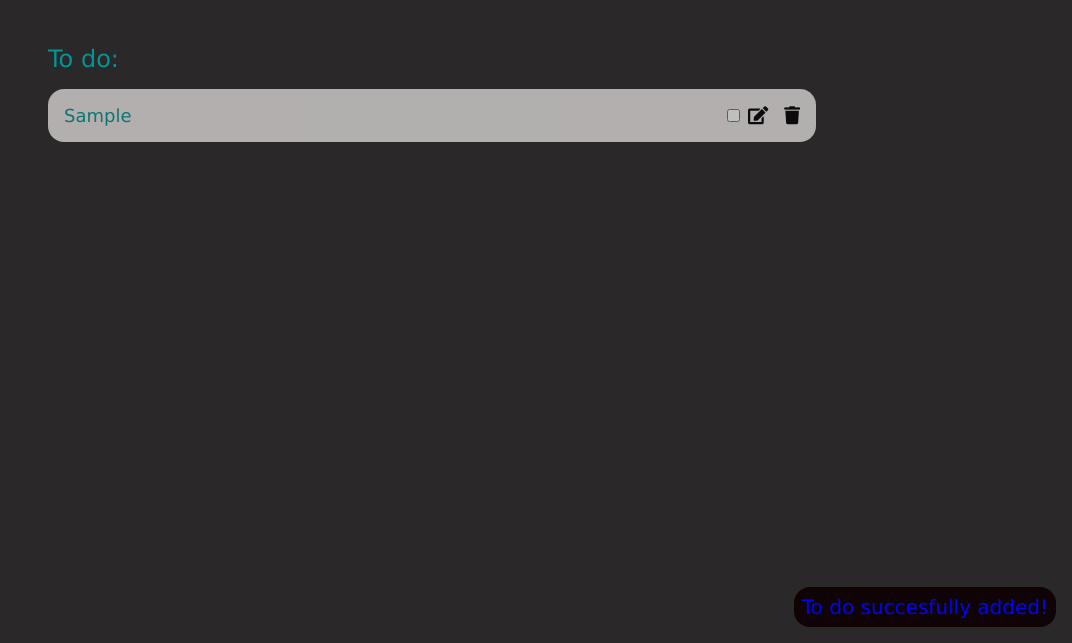
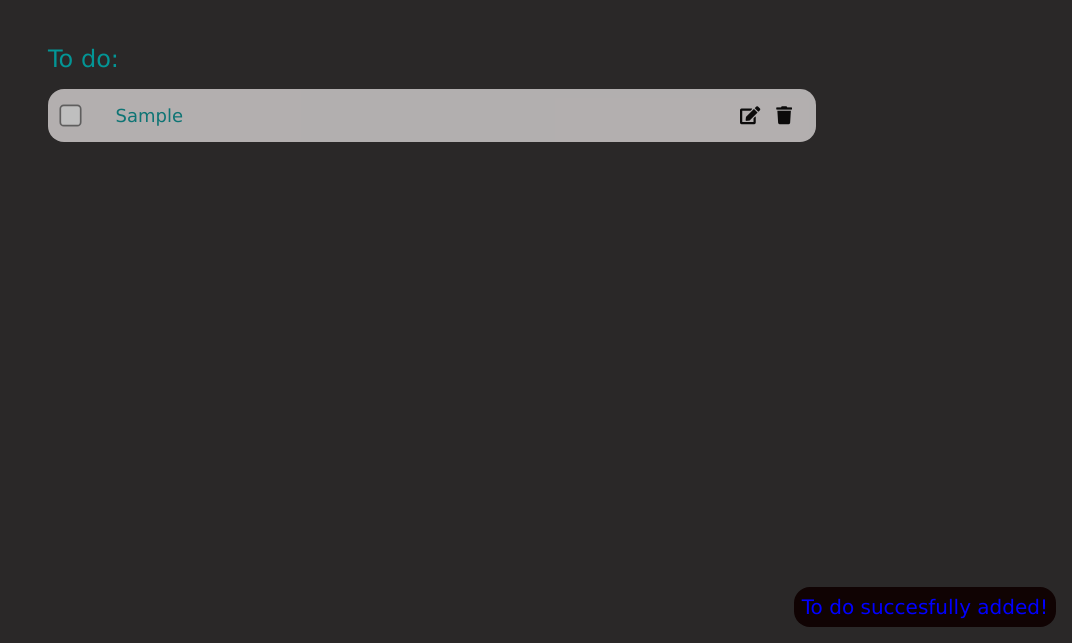
Before and after one commit to ElvisMuresan/ToDoApp, a plain HTML site: page index.html in a window 1280 px wide. Both pictures are taken after typing "Sample" into the empty fields and a click on the button "Add task". Shown: the part 157-800 px from the top of the page, without its empty margins (208-1280 px from the left). Drawn offline with Linux system fonts and the light colour scheme.

Commit message:
Move the check button before the content and style a little bit

```diff
--- a/main.css
+++ b/main.css
@@ -119,7 +119,10 @@ main {
 #listaParinteId .task .actions {
   all: unset;
   display: flex;
-  margin: 0 -0.5rem;
+}
+
+#listaParinteId .actions {
+ margin: 0 40rem;
 }
 
 .task .actions button {
@@ -328,3 +331,17 @@ main {
   margin-left: 0.5em;
   cursor: pointer;
  }
+
+ .content{
+  all: unset;
+  display: flex;
+  margin-left: -23em;
+
+ }
+
+ .task input {
+  margin-right: 15px;
+  font-size:2.5rem;
+  transform: scale(1.7);
+  padding-left: 0px;
+ }
--- a/main.js
+++ b/main.js
@@ -52,7 +52,6 @@ const todoInputElement = document.createElement("input");
   todoElement.classList.add("task");
 
   // input
-
   todoInputElement.classList.add("text");
   todoInputElement.type = "text";
   todoInputElement.value = inputValue;
@@ -63,13 +62,12 @@ const todoInputElement = document.createElement("input");
   todoContentElement.classList.add("content");
   todoContentElement.appendChild(todoInputElement);
 
-  // buttons
-
   // create the checkbox element
   const todoCheckButtonElement = document.createElement("input");
   todoCheckButtonElement.type = 'checkbox';
   const todoCheckIconElement = document.createElement("i");
   todoCheckIconElement.className = "fas fa-check";
+
 
   todoCheckButtonElement.addEventListener("click", () => {
     if(todoCheckButtonElement.checked) {
@@ -113,7 +111,8 @@ const todoInputElement = document.createElement("input");
   todoCheckButtonElement.appendChild(todoCheckIconElement);
   todoEditButtonElement.appendChild(todoEditIconElement);
   todoDeleteButtonElement.appendChild(todoDeleteIconElement);
-  todoActionsElement.appendChild(todoCheckButtonElement);
+  todoElement.appendChild(todoCheckButtonElement);
+  //todoActionsElement.appendChild(todoCheckButtonElement);
   todoActionsElement.appendChild(todoEditButtonElement);
   todoActionsElement.appendChild(todoDeleteButtonElement);
 
```
